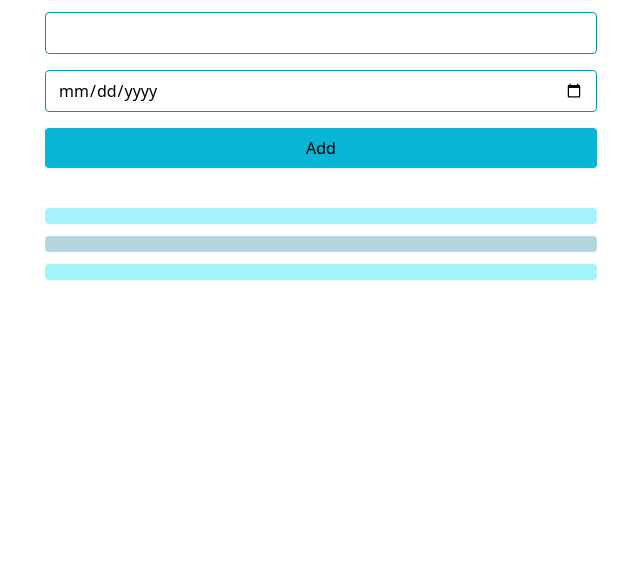
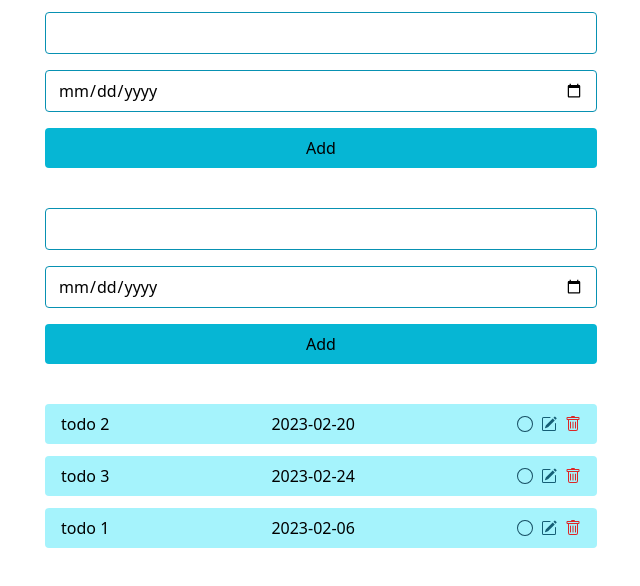
Before and after one commit to Arman-Abbasian/todo_list_with_react_redux_and_typescript, a React (Create React App) app: page / in a window 1280 px wide. Shown: the top 586 px of the page, without its empty margins (319-959 px from the left). Built offline with nearby package versions, Linux system fonts and the light colour scheme; data requests are answered from the project's data file.

Commit message:
make edit box

```diff
--- a/src/App.tsx
+++ b/src/App.tsx
@@ -1,13 +1,22 @@
 import React from 'react';
+import { useDispatch, useSelector } from 'react-redux';
 import './App.css';
 import AddTodo from './components/AddTodo';
+import TodoEditedForm from './components/TodoEditedForm';
 import Todos from './components/Todos';
+import { RootStore } from './redux/store';
 
 function App() {
+  const dispatch=useDispatch();
+    const todoState = useSelector((state:RootStore) => state.todo);
+    const sendTodoId=(id:number|string)=>{
+      console.log(id)
+    }
   return (
     <div className="container mx-auto max-w-xl p-3">
+      <TodoEditedForm />
       <AddTodo />
-      <Todos />
+      <Todos sendTodoId={sendTodoId} />
     </div>
   );
 }
--- a/src/components/Todo.tsx
+++ b/src/components/Todo.tsx
@@ -1,25 +1,26 @@
 import React from "react";
-import { BsCircle,BsCheck,BsTrash } from "react-icons/bs";
+import { BsCircle,BsCheck,BsTrash,BsPencilSquare } from "react-icons/bs";
 import { editTodoType, getTodoType } from "../redux/todo/todoTypes";
 export type ShowITodo= {
-    id:number
-    title: string;
+    id:number|string,
+    title: string,
     dueDate:string,
     completed: boolean;
-    item:getTodoType,
-    changeCompleted:(id:number,todo:editTodoType)=>void
-    removeTodo:(id:number)=>void
+    changeCompleted:(id:number|string)=>void
+    editTodo:(id:number|string)=>void
+    removeTodo:(id:number|string)=>void
   }
 
-const Todo = ({title,completed,id,changeCompleted,removeTodo,item}:ShowITodo) => {
+const Todo = ({title,completed,id,dueDate,changeCompleted,removeTodo,editTodo}:ShowITodo) => {
     return (
-        <div className="flex justify-between items-center bg-cyan-200 py-2 px-4 rounded">
+        <div className="flex justify-between items-center bg-cyan-200 py-2 px-4 rounded w-full">
                 <p>{title}</p>
+                <p>{dueDate}</p>
                 <div className="flex gap-2 items-center">
-                <span onClick={()=>changeCompleted(id,item)}>{completed ?<BsCheck />:<BsCircle/>}</span>
-                <span onClick={()=>removeTodo(id)}><BsTrash /></span>
+                <span className="cursor-pointer" onClick={()=>changeCompleted(id)}>{completed ?<BsCheck className="text-cyan-900" />:<BsCircle className="text-cyan-900"/>}</span>
+                <span onClick={()=>editTodo(id)} className="cursor-pointer"><BsPencilSquare className="text-cyan-800" /></span>
+                <span onClick={()=>removeTodo(id)}><BsTrash className="cursor-pointer text-red-600" /></span>
                 </div>
-
         </div>
      );
 }
--- /dev/null
+++ b/src/components/TodoEditedForm.tsx
@@ -0,0 +1,40 @@
+import { useDispatch, useSelector } from "react-redux";
+import {useState,useEffect} from 'react';
+import { RootStore } from "../redux/store";
+import { getTodoType } from "../redux/todo/todoTypes";
+
+const TodoEditedForm = ({id}:any) => {
+    const dispatch=useDispatch();
+    const todoState = useSelector((state:RootStore) => state.todo);
+    const [formInput,setFormInput]=useState({title:"",dueDate:""});
+    useEffect(()=>{
+        if(todoState.todos instanceof Array){
+           const selectedTodo:getTodoType|undefined= todoState.todos.find((item:getTodoType)=>item.id===id)
+           console.log(selectedTodo)
+           if(selectedTodo){
+        //    setFormInput({...formInput,title:selectedTodo,dueDate:selectedTodo})
+        console.log(selectedTodo)
+        }
+        }
+    },[])
+    const changeHandler=(e: React.FormEvent<HTMLInputElement>):void=>{
+        setFormInput({...formInput,[e.currentTarget.name]:e.currentTarget.value})
+    }
+    const submitHandler=(e: React.FormEvent<HTMLFormElement>)=>{
+        e.preventDefault();
+        //dispatch(AddTodo({...formInput,completed:false}));
+        console.log(formInput)
+        setFormInput({title:"",dueDate:""})
+     }
+    return (
+        <div className='w-full mb-10'>
+            <form onSubmit={submitHandler} className='flex flex-col gap-4'>
+                <input type="text" name='title' value={formInput.title} onChange={changeHandler} className='rounded border-cyan-600 focus:border-none focus:ring-1 focus:ring-cyan-400' />
+                <input type="date" name='dueDate' value={formInput.dueDate} onChange={changeHandler} className='rounded border-cyan-600 focus:border-none focus:ring-1 focus:ring-cyan-400' />
+                <input type="submit" value="Add" className='w-full rounded p-2 bg-cyan-500 hover:bg-cyan-300 cursor-pointer' />
+            </form>
+        </div>
+     );
+}
+
+export default TodoEditedForm;
--- a/src/components/Todos.tsx
+++ b/src/components/Todos.tsx
@@ -1,46 +1,43 @@
-import React, { useEffect } from "react";
-import { BsCircle,BsCheck,BsTrash } from "react-icons/bs";
+import React, { useEffect,useState } from "react";
 import { useDispatch, useSelector } from "react-redux";
 import { RootStore } from "../redux/store";
 import { DeleteTodos, EditTodoCompleted, EditTodos, GetTodos } from "../redux/todo/todoActions";
 import Todo, { ShowITodo } from "./Todo";
-import { getTodoType } from "../redux/todo/todoTypes";
+import { editTodoType, getTodoType } from "../redux/todo/todoTypes";
+import TodoEditedForm from "./TodoEditedForm";
 
 
-const Todos = () => {
+const Todos = ({sendTodoId}:any) => {
     const dispatch = useDispatch();
   const todoState = useSelector((state:RootStore) => state.todo);
+  const [showEdit,setShowEdit]=useState(false)
   console.log(todoState.todos instanceof Array)
   useEffect(()=>{
     dispatch(GetTodos())
-  },[])
-  console.log(typeof todoState)
+  },[]);
   const changeCompletedCondition=(id:number|string)=>(event: any)=>{
     if(todoState.todos instanceof Array){
-      console.log(todoState.todos)
-      const itemm:getTodoType|any=todoState.todos.find((item:getTodoType)=>item.id===id)
-      itemm.completed=!itemm.completed
-      dispatch(EditTodoCompleted(itemm.id,itemm))
-
+      const item:editTodoType|any=todoState.todos.find((item:getTodoType)=>item.id===id);
+      if(item) {
+      item.completed=!item.completed
+      dispatch(EditTodoCompleted(item.id,item))
     }
+    }
+  }
+  const changeEditForm=(id:number|string)=>{
+    setShowEdit(!showEdit)
+    sendTodoId(id)
   }
     return (
         <div className="flex flex-col gap-3 justify-between items-center mb-10">
                {todoState.todos &&  todoState.todos instanceof Array &&
                 todoState.todos.map((item:ShowITodo)=>{
-                  return <div key={item.id} className={`flex justify-between items-center bg-cyan-200 py-2 px-4 rounded gap-6 w-full ${item.completed?'bg-cyan-700 opacity-30':''}`}>
-                    {/* <p>{item.title}</p>
-                    <p>{item.dueDate}</p>
-                    <p>{item.completed}</p>
-                    <div className="flex items-center gap-2">
-                      {item.completed===false ?
-                      <BsCircle className="cursor-pointer" onClick={changeCompletedCondition(item.id)}  />
-                      :
-                      <BsCheck className="cursor-pointer text-cyan-900" onClick={changeCompletedCondition(item.id)} />
-                      }
-                    <BsTrash className="cursor-pointer text-red-600" onClick={()=>dispatch(DeleteTodos(item.id))} />
-                  </div> */}
-                  </div>
+                  return <>
+                  <Todo key={item.id}  title={item.title} completed={item.completed} id={item.id} dueDate={item.dueDate} changeCompleted={changeCompletedCondition(item.id)}
+                  removeTodo={()=>dispatch(DeleteTodos(item.id))} editTodo={()=>changeEditForm(item.id)} />
+                  <div className={`fixed flex justify-center items-center w-screen h-screen top-0 right-0 bg-opacity-90 bg-gray-800 ${showEdit?'flex':'hidden'}`}>
+          </div>
+          </>
                 })
                }
         </div>
--- a/src/redux/todo/todoActions.ts
+++ b/src/redux/todo/todoActions.ts
@@ -96,7 +96,7 @@ export const AddTodos = (todo:addTodoType) => async (dispatch: Dispatch<AddTodoD
 }
   };
 
-  export const EditTodoCompleted = (id:string|number,todo:getTodoType) => async (dispatch: Dispatch<EditTodoDispatchTypes>) => {
+  export const EditTodoCompleted = (id:string|number,todo:editTodoType) => async (dispatch: Dispatch<EditTodoDispatchTypes>) => {
     try {
       dispatch({
         type: EDIT_TODO_LOADING
--- a/src/server/db.json
+++ b/src/server/db.json
@@ -10,15 +10,14 @@
     {
       "title": "todo 3",
       "dueDate": "2023-02-24",
-      "completed": true,
+      "completed": false,
       "date": "Wed Feb 22 2023",
       "id": 2
     },
     {
-      "title": "todo 4",
-      "dueDate": "2023-02-25",
+      "title": "todo 1",
+      "dueDate": "2023-02-06",
       "completed": false,
-      "date": "Wed Feb 22 2023",
       "id": 3
     }
   ]
```
Also changed, not shown: src/redux/todo/todoTypes.ts (+5 -5 lines).
